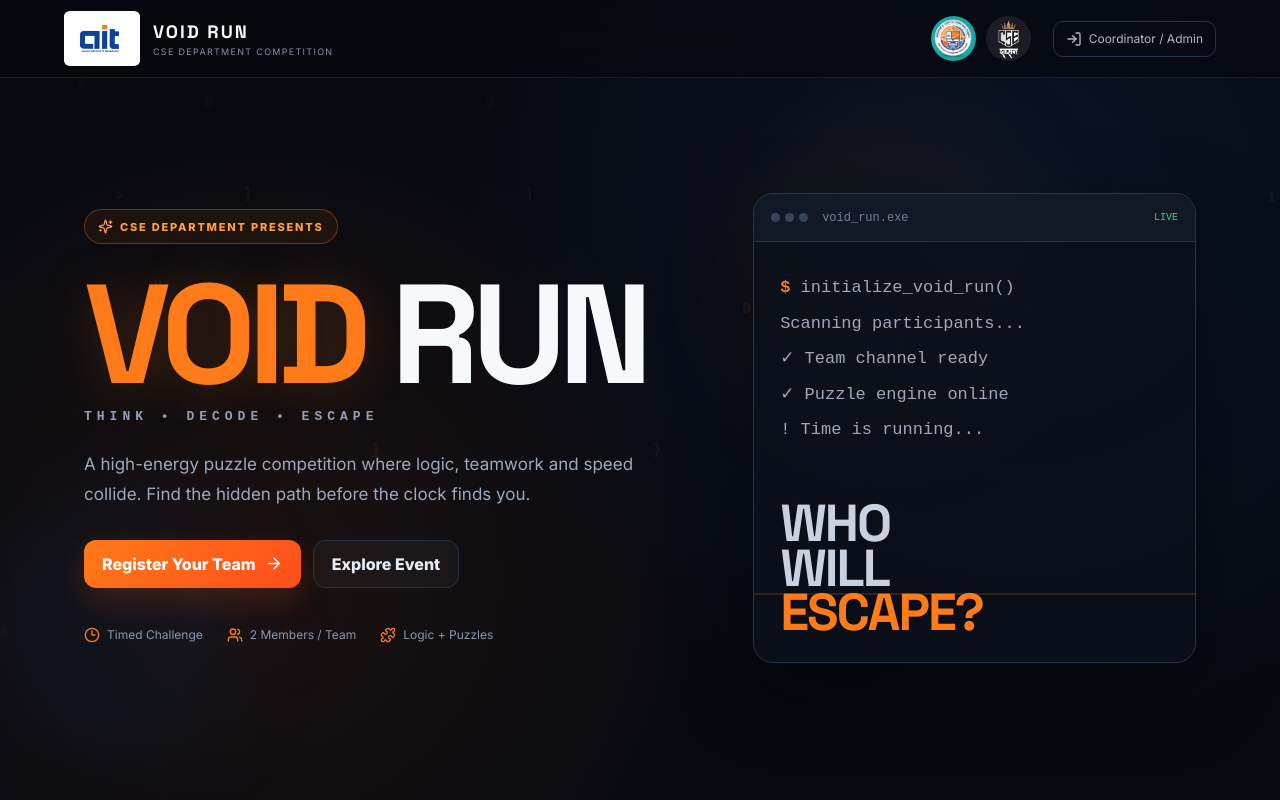
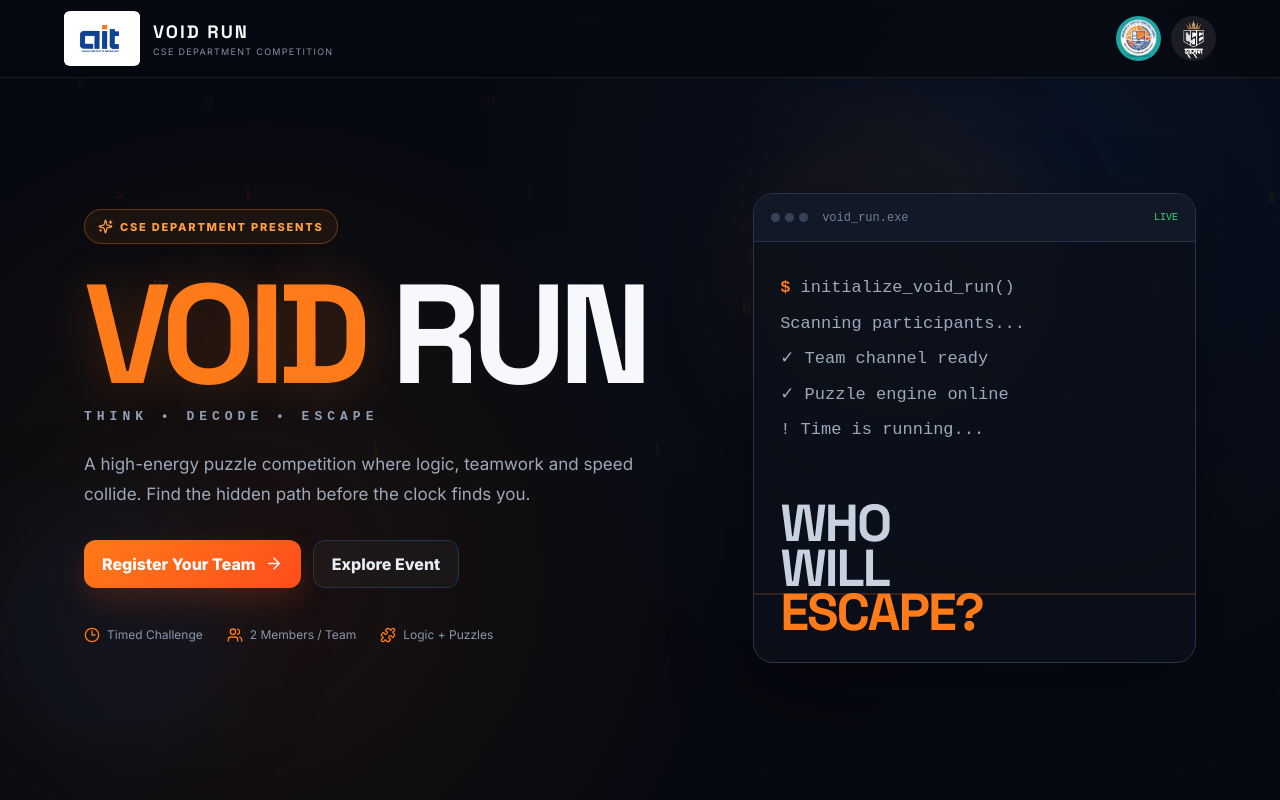
Before and after one commit to Swapnajeetsb/void_run, a React (Vite) app in the folder frontend/: page / in a window 1280 px wide. Shown: the top 800 px of the page. Built offline with nearby package versions, Linux system fonts and the light colour scheme; no server answers.

Commit message:
Fix production CORS

```diff
--- a/frontend/src/components/LogoBar.jsx
+++ b/frontend/src/components/LogoBar.jsx
@@ -16,7 +16,7 @@ export default function LogoBar({ dark = true }) {
       <div className="logo-set">
         <img src="/assets/aces-logo.png" alt="ACES" />
         <img src="/assets/cse-logo.png" alt="CSE" />
-        <Link to="/login" className="nav-login"><LogIn size={16}/> Coordinator / Admin</Link>
+        {/* <Link to="/login" className="nav-login"><LogIn size={16}/> Coordinator / Admin</Link> */}
       </div>
     </header>
   );
```
